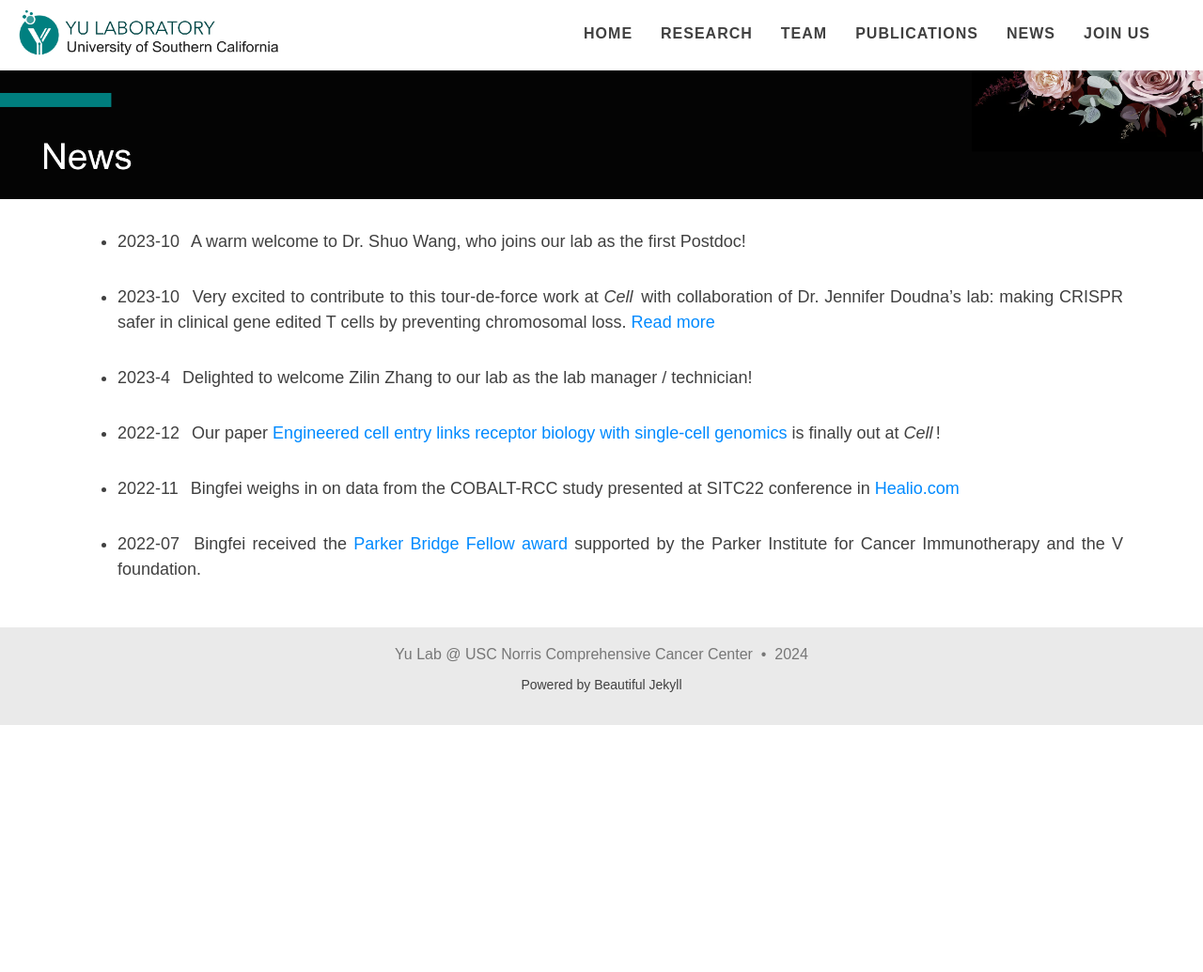
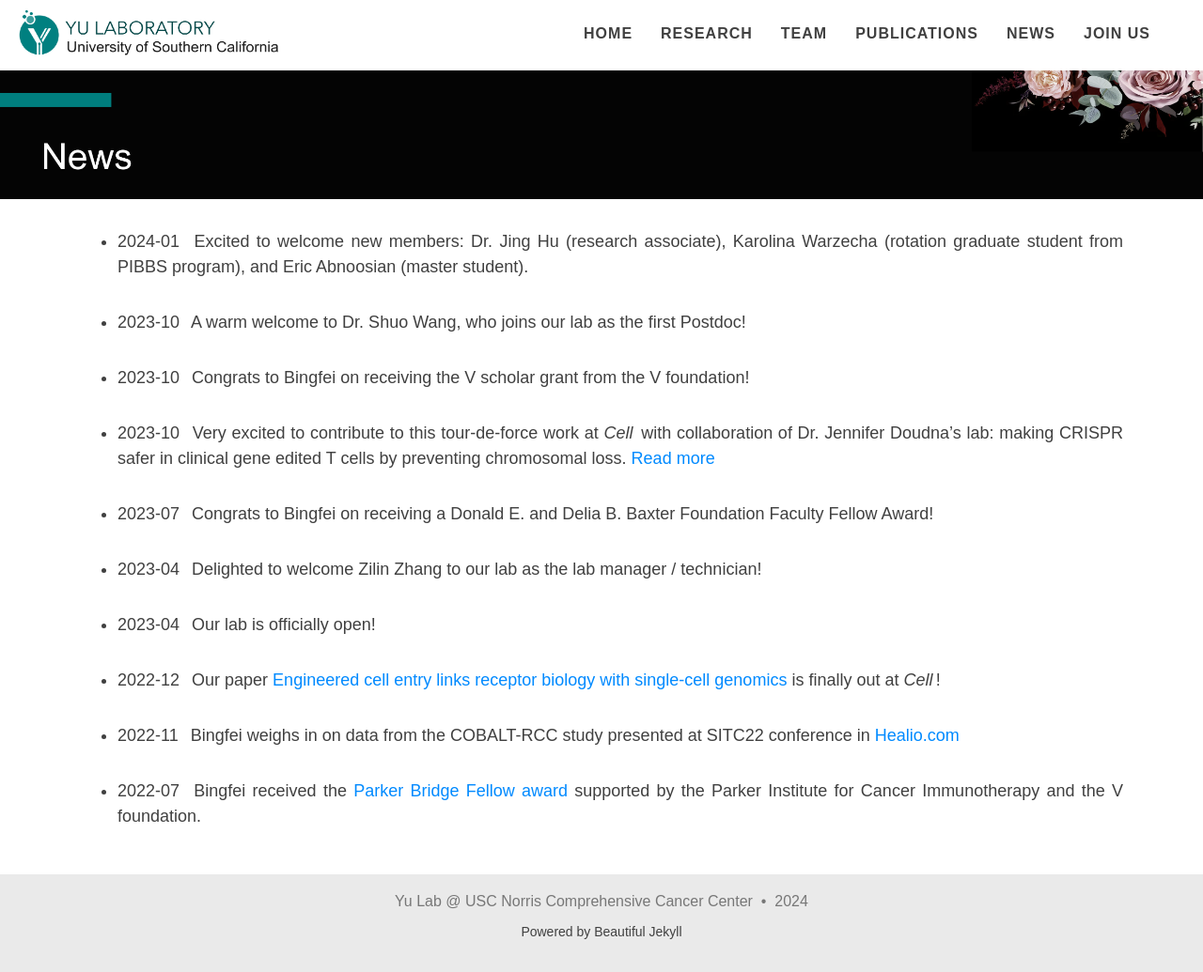
Before and after one commit to bingfeiyu-lab/bingfeiyu-lab.github.io, a Jekyll site: the page built from news.html, in a window 1280 px wide and 1035 px high. Shown: the whole window at 94% size. Built offline with Jekyll 4.4.1, drawn with Linux system fonts in a browser that asks for light colours; nearby versions of some CDN libraries.

```diff
--- a/index.html
+++ b/index.html
@@ -8,8 +8,8 @@ header_img: "../img/home.png"
 <div class="container" align="justify">
   <p>
     <b>
-      The Yu Lab at USC is devoted to decoding intercellular immune recognition and intracellular
-      molecular programming to advance immunotherapies for cancer and other diseases.
+      The Yu Lab at USC is devoted to decoding intercellular immune recognition and intracellular molecular
+      programming to advance immunotherapies for cancer, autoimmunity and infectious diseases.
     </b>
   </p>
   <p>
--- a/news.html
+++ b/news.html
@@ -9,8 +9,19 @@ header_img: "../img/news.png"
   <ul style="margin-top: 2rem">
 
     <li style="margin-top: 2rem">
+      <span class="news_date">2024-01</span>
+      Excited to welcome new members: Dr. Jing Hu (research associate), Karolina Warzecha
+      (rotation graduate student from PIBBS program), and Eric Abnoosian (master student).
+    </li>
+
+    <li style="margin-top: 2rem">
       <span class="news_date">2023-10</span>
       A warm welcome to Dr. Shuo Wang, who joins our lab as the first Postdoc!
+    </li>
+
+    <li style="margin-top: 2rem">
+      <span class="news_date">2023-10</span>
+      Congrats to Bingfei on receiving the V scholar grant from the V foundation!
     </li>
 
     <li style="margin-top: 2rem">
@@ -22,8 +33,18 @@ header_img: "../img/news.png"
     </li>
 
     <li style="margin-top: 2rem">
-      <span class="news_date">2023-4</span>
+      <span class="news_date">2023-07</span>
+      Congrats to Bingfei on receiving a Donald E. and Delia B. Baxter Foundation Faculty Fellow Award!
+    </li>
+
+    <li style="margin-top: 2rem">
+      <span class="news_date">2023-04</span>
       Delighted to welcome Zilin Zhang to our lab as the lab manager / technician!
+    </li>
+
+    <li style="margin-top: 2rem">
+      <span class="news_date">2023-04</span>
+      Our lab is officially open!
     </li>
 
     <li style="margin-top: 2rem">
```
Also changed, not shown: research.html (+14 -0 lines), img/research4.png (added), 4 other files.
